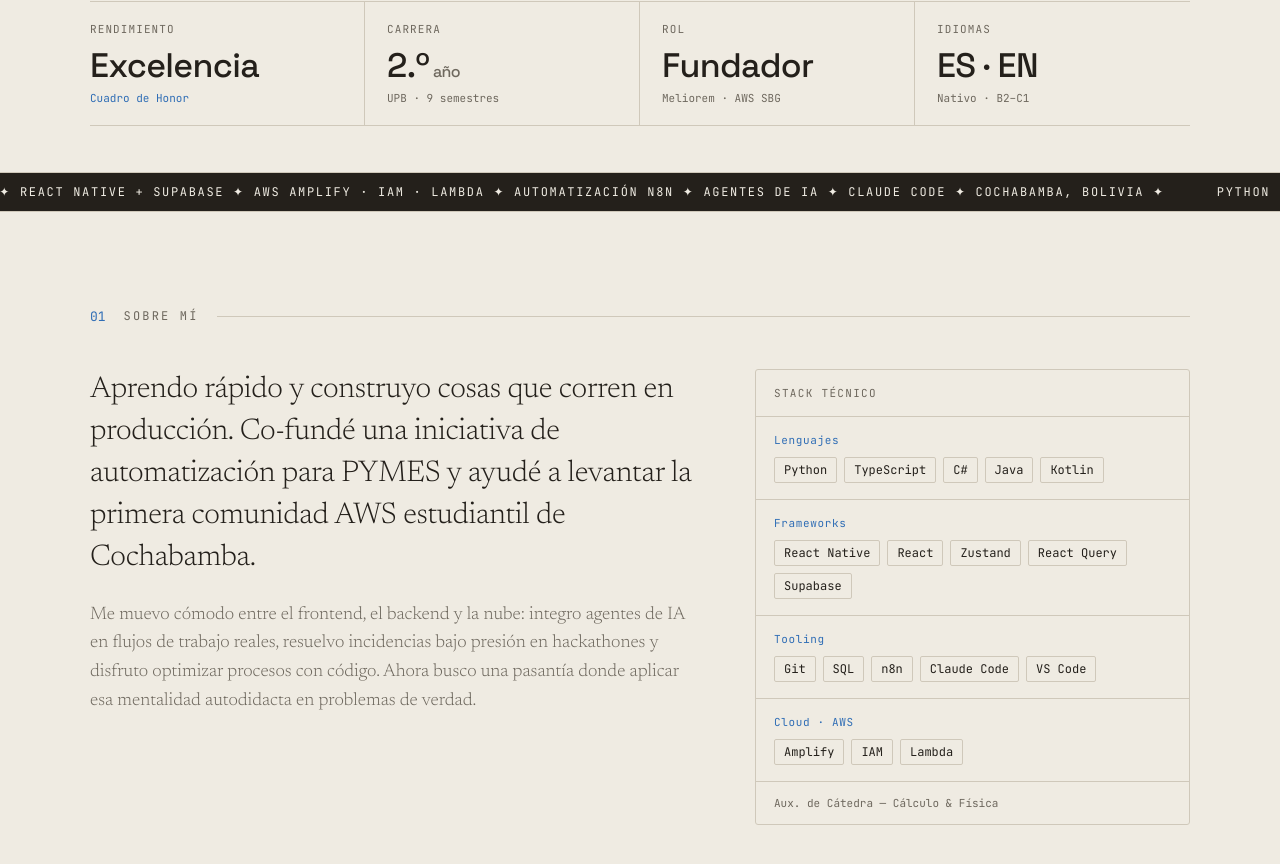
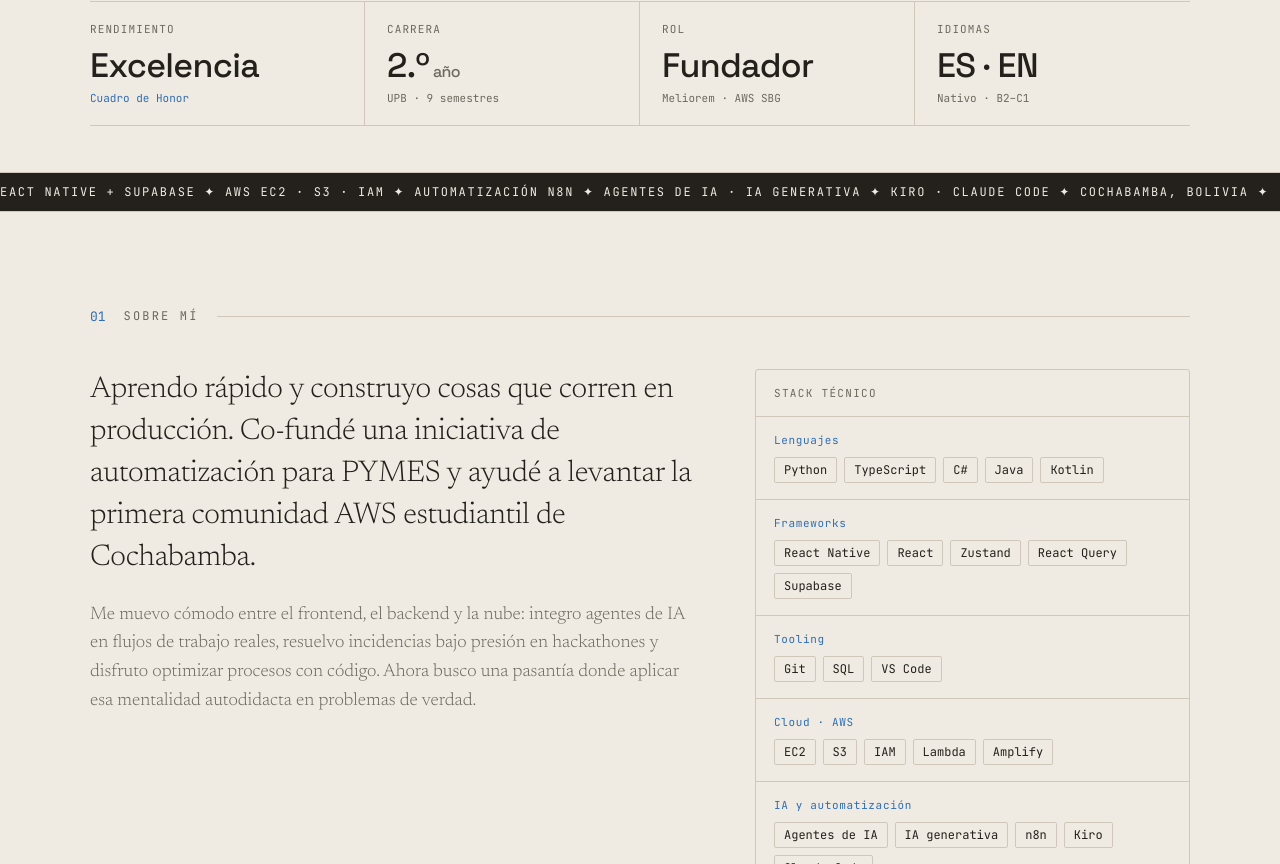
Before and after one commit to Jusepe123/portafolio, a React (Vite) app: page / in a window 1280 px wide. Shown: the part 796-1660 px from the top of the page. Built offline with nearby package versions, Linux system fonts and the light colour scheme.

Commit message:
Combine AWS community work and highlight AI skills in CVs

```diff
--- a/src/data.ts
+++ b/src/data.ts
@@ -39,14 +39,16 @@ export const skills: Record<Lang, SkillGroup[]> = {
   es: [
     { group: 'Lenguajes', items: ['Python', 'TypeScript', 'C#', 'Java', 'Kotlin'] },
     { group: 'Frameworks', items: ['React Native', 'React', 'Zustand', 'React Query', 'Supabase'] },
-    { group: 'Tooling', items: ['Git', 'SQL', 'n8n', 'Claude Code', 'VS Code'] },
-    { group: 'Cloud · AWS', items: ['Amplify', 'IAM', 'Lambda'] },
+    { group: 'Tooling', items: ['Git', 'SQL', 'VS Code'] },
+    { group: 'Cloud · AWS', items: ['EC2', 'S3', 'IAM', 'Lambda', 'Amplify'] },
+    { group: 'IA y automatización', items: ['Agentes de IA', 'IA generativa', 'n8n', 'Kiro', 'Claude Code'] },
   ],
   en: [
     { group: 'Languages', items: ['Python', 'TypeScript', 'C#', 'Java', 'Kotlin'] },
     { group: 'Frameworks', items: ['React Native', 'React', 'Zustand', 'React Query', 'Supabase'] },
-    { group: 'Tooling', items: ['Git', 'SQL', 'n8n', 'Claude Code', 'VS Code'] },
-    { group: 'Cloud · AWS', items: ['Amplify', 'IAM', 'Lambda'] },
+    { group: 'Tooling', items: ['Git', 'SQL', 'VS Code'] },
+    { group: 'Cloud · AWS', items: ['EC2', 'S3', 'IAM', 'Lambda', 'Amplify'] },
+    { group: 'AI and automation', items: ['AI agents', 'Generative AI', 'n8n', 'Kiro', 'Claude Code'] },
   ],
 }
 
@@ -131,17 +133,6 @@ export const competitions: Record<Lang, Competition[]> = {
 export const experience: Record<Lang, Experience[]> = {
   es: [
     {
-      org: 'AWS Student Community Day Cochabamba 2026',
-      role: 'Organizador',
-      period: '10 Oct 2026',
-      logo: '/assets/awsbg-mark.png',
-      url: 'https://bolivia.studentcommunity.day/',
-      place: 'Universidad Privada Boliviana · Cochabamba, Bolivia',
-      points: [
-        'Participó como organizador de la primera edición del AWS Student Community Day en Bolivia, junto a los AWS Student Builder Groups.',
-      ],
-    },
-    {
       org: 'Meliorem',
       role: 'Miembro Fundador',
       period: '2024 — Presente',
@@ -158,11 +149,12 @@ export const experience: Record<Lang, Experience[]> = {
       role: 'Core Team · Miembro Fundador',
       period: '2024 — Presente',
       logo: '/assets/awsbg-mark.png',
+      url: 'https://bolivia.studentcommunity.day/',
       place: 'Amazon Web Services · Cochabamba',
       points: [
         'Equipo fundador del primer AWS Student Builder Group de Cochabamba.',
-        'Lideró un taller de AWS Amplify (React + Vite + Amplify Gen 2): slides, documentación y guía práctica de cinco módulos.',
-        'Resolvió incidencias de permisos IAM y gestionó la limpieza de recursos Lambda huérfanos post-despliegue.',
+        'Realizó varios talleres sobre EC2, S3, Amplify y Kiro.',
+        'Organizador del AWS Student Community Day Cochabamba, Bolivia 2026, celebrado el 10 de octubre en UPB Cochabamba junto a los AWS Student Builder Groups.',
       ],
     },
     {
@@ -178,17 +170,6 @@ export const experience: Record<Lang, Experience[]> = {
     },
   ],
   en: [
-    {
-      org: 'AWS Student Community Day Cochabamba 2026',
-      role: 'Organizer',
-      period: '10 Oct 2026',
-      logo: '/assets/awsbg-mark.png',
-      url: 'https://bolivia.studentcommunity.day/',
-      place: 'Universidad Privada Boliviana · Cochabamba, Bolivia',
-      points: [
-        'Served as an organizer of the first AWS Student Community Day in Bolivia, alongside the AWS Student Builder Groups.',
-      ],
-    },
     {
       org: 'Meliorem',
       role: 'Founding Member',
@@ -206,11 +187,12 @@ export const experience: Record<Lang, Experience[]> = {
       role: 'Core Team · Founding Member',
       period: '2024 — Present',
       logo: '/assets/awsbg-mark.png',
+      url: 'https://bolivia.studentcommunity.day/',
       place: 'Amazon Web Services · Cochabamba',
       points: [
         'Founding team of the first AWS Student Builder Group in Cochabamba.',
-        'Led an AWS Amplify workshop (React + Vite + Amplify Gen 2): slides, documentation and a five-module hands-on guide.',
-        'Resolved IAM permission issues and managed cleanup of orphaned Lambda resources post-deployment.',
+        'Delivered multiple workshops on EC2, S3, Amplify and Kiro.',
+        'Organizer of the AWS Student Community Day Cochabamba, Bolivia 2026, held on October 10 at UPB Cochabamba alongside the AWS Student Builder Groups.',
       ],
     },
     {
--- a/src/i18n.tsx
+++ b/src/i18n.tsx
@@ -81,7 +81,7 @@ const es = {
     },
   },
   ticker:
-    'Python · TypeScript · C# · Kotlin ✦ React Native + Supabase ✦ AWS Amplify · IAM · Lambda ✦ Automatización n8n ✦ Agentes de IA ✦ Claude Code ✦ Cochabamba, Bolivia ✦ ',
+    'Python · TypeScript · C# · Kotlin ✦ React Native + Supabase ✦ AWS EC2 · S3 · IAM ✦ Automatización n8n ✦ Agentes de IA · IA generativa ✦ Kiro · Claude Code ✦ Cochabamba, Bolivia ✦ ',
   about: {
     label: 'Sobre mí',
     p1: 'Aprendo rápido y construyo cosas que corren en producción. Co-fundé una iniciativa de automatización para PYMES y ayudé a levantar la primera comunidad AWS estudiantil de Cochabamba.',
@@ -180,7 +180,7 @@ const en: typeof es = {
     },
   },
   ticker:
-    'Python · TypeScript · C# · Kotlin ✦ React Native + Supabase ✦ AWS Amplify · IAM · Lambda ✦ n8n automation ✦ AI agents ✦ Claude Code ✦ Cochabamba, Bolivia ✦ ',
+    'Python · TypeScript · C# · Kotlin ✦ React Native + Supabase ✦ AWS EC2 · S3 · IAM ✦ n8n automation ✦ AI agents · Generative AI ✦ Kiro · Claude Code ✦ Cochabamba, Bolivia ✦ ',
   about: {
     label: 'About me',
     p1: "I learn fast and build things that run in production. I co-founded a process-automation initiative for SMEs and helped launch Cochabamba's first student AWS community.",
```
Also changed, not shown: public/profile.md (+6 -8 lines), public/llms.txt, 2 other files (tests, documents, lock files or other folders).
